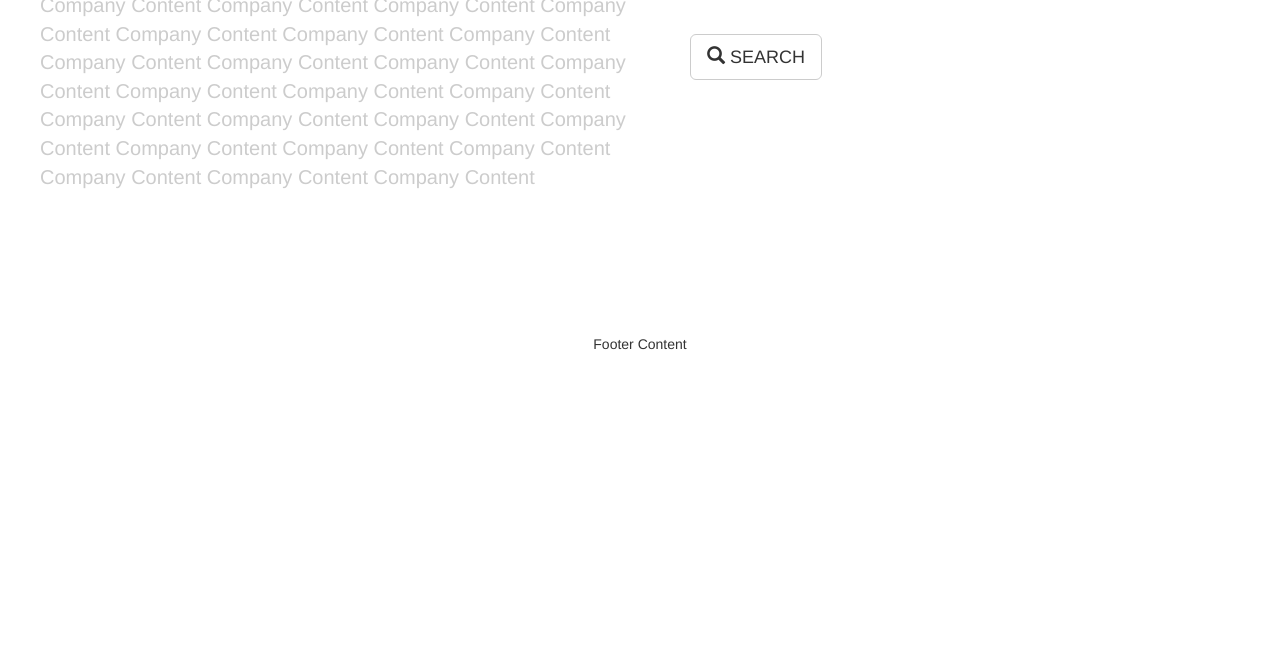
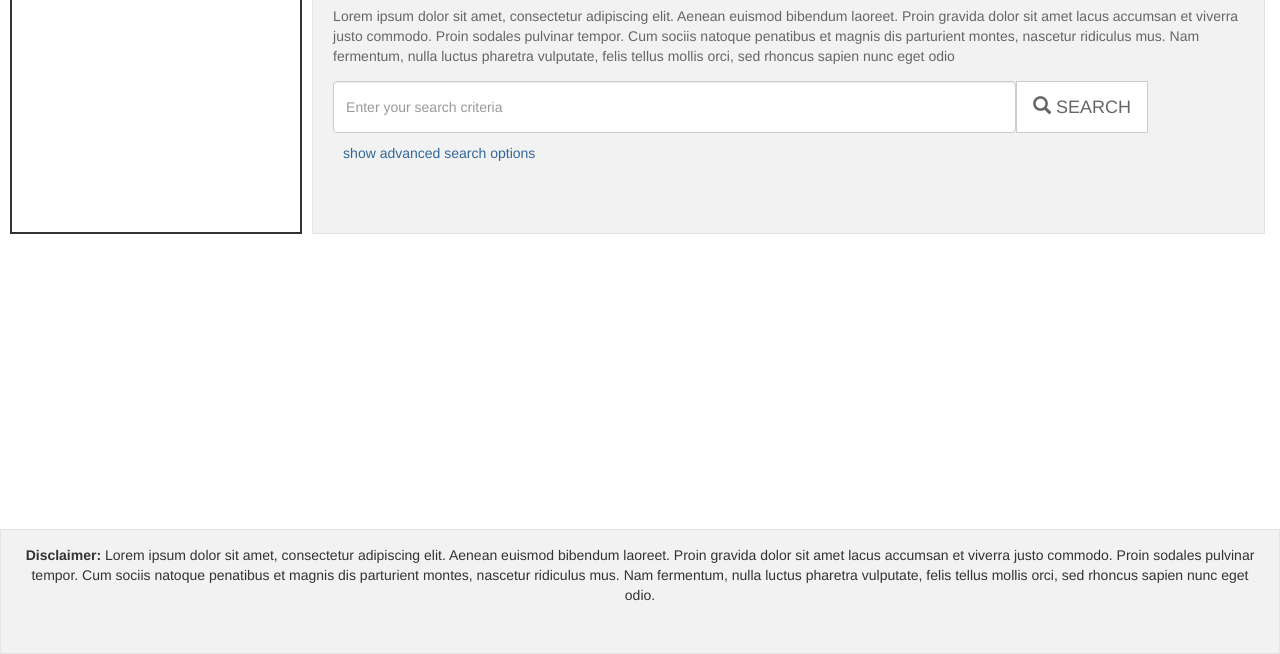
Before and after one commit to enterprise-people/jsangularsearch, a website: page app/index.html at #/searchDetails in a window 1280 px wide. Shown: the part 146-800 px from the top of the page. Drawn offline with nearby package versions, Linux system fonts and the light colour scheme; some packages are replaced by stand-ins of ours; files that its build step writes are made by us from their sources.

Commit message:
version2
basic navigation and hide or show advance fields

```diff
--- a/app/index.html
+++ b/app/index.html
@@ -31,9 +31,10 @@
     <div>
       <div ng-view=""></div>
     </div>
+    <div class='clearBoth'>&nbsp;</div>
+    <div class="footer">
+        <span>Disclaimer: </span>Lorem ipsum dolor sit amet, consectetur adipiscing elit. Aenean euismod bibendum laoreet. Proin gravida dolor sit amet lacus accumsan et viverra justo commodo. Proin sodales pulvinar tempor. Cum sociis natoque penatibus et magnis dis parturient montes, nascetur ridiculus mus. Nam fermentum, nulla luctus pharetra vulputate, felis tellus mollis orci, sed rhoncus sapien nunc eget odio.
 
-    <div class="footer">
-      Footer Content
     </div>
 
 
@@ -52,7 +53,7 @@
     <!-- bower:js -->
     <script src="bower_components/jquery/dist/jquery.js"></script>
     <script src="bower_components/angular/angular.js"></script>
-    <script src="bower_components/bootstrap/dist/js/bootstrap.js"></script>
+    <script src="bower_components/bootstrap-sass-official/assets/javascripts/bootstrap.js"></script>
     <script src="bower_components/angular-animate/angular-animate.js"></script>
     <script src="bower_components/angular-cookies/angular-cookies.js"></script>
     <script src="bower_components/angular-resource/angular-resource.js"></script>
--- a/app/scripts/controllers/main.js
+++ b/app/scripts/controllers/main.js
@@ -8,9 +8,13 @@
  * Controller of the appApp
  */
 angular.module('appApp')
-  .controller('MainCtrl', function ($scope, $location) {
-    $scope.showSearchDetailsPage = function() {
-    	console.log($location);
+  .controller('MainCtrl', function ($scope, $location, $rootScope) {
+  	$rootScope.showAdvSearch = false;
+    $scope.showSearchDetailsPage = function(showAdvSearch) {
+    	$rootScope.searchText = $scope.searchText;
     	$location.url("/searchDetails");
+    	if (showAdvSearch) {
+    		$rootScope.showAdvSearch = true;
+    	}
     }
   });
--- a/app/scripts/controllers/searchCntrl.js
+++ b/app/scripts/controllers/searchCntrl.js
@@ -2,16 +2,16 @@
 
 /**
  * @ngdoc function
- * @name appApp.controller:AboutCtrl
+ * @name appApp.controller:searchCntrl
  * @description
- * # AboutCtrl
+ * # searchCntrl
  * Controller of the appApp
  */
 angular.module('appApp')
-  .controller('searchCntrl', function ($scope) {
-    $scope.awesomeThings = [
-      'HTML5 Boilerplate',
-      'AngularJS',
-      'Karma'
-    ];
+  .controller('searchCntrl', function ($scope, $rootScope) {
+     if ($rootScope.showAdvSearch) { // Show advanced search open on load.
+          $scope.isAdvSearchBlockOpen = true;
+     } else {
+          $scope.isAdvSearchBlockOpen = false;
+     }
   });
--- a/app/styles/main.css
+++ b/app/styles/main.css
@@ -19,31 +19,24 @@ body {
 }
 
 .pageText {
-	height: 400px;
-	width: 600px;
-	float: left;
-	margin-right: 50px;
-	margin-left: 30px;
+
 }
 
 .footer {
 	clear: both;
 	text-align: center;
+	width: 100%;
+	background: #f2f2f2;
+	border: 1px solid #e4e4e4;
+	height: 125px;
+	padding: 15px;
+	bottom: 0;
+    left: 0;
+    position: absolute;
 }
 
-.searchButton {
-	float: left;
-	margin-top: 100px;
-}
-
-.pageTitle {
-	font-size: 40px;
+.footer span{
 	font-weight: bold;
-}
-
-.pageContentText {
-	font-size: 20px;
-	color: #ccc;
 }
 
 .contactUs {
@@ -59,3 +52,70 @@ body {
 	float: left;
 	padding-left: 15px;
 }
+
+.leftContent,
+.rightContent {
+	float: left;
+	height: 300px
+}
+
+
+.leftContent {
+	width: 23%;
+	margin-right: 10px;
+	border: 2px solid;
+}
+
+.rightContent {
+	width: 75%;
+	border: 1px solid #e4e4e4;
+	background: #f2f2f2;
+	padding: 20px;
+	color: #666;
+}
+
+.searchTitle {
+	font-size: 25px;
+	font-weight: bold;
+	font-family: Trebuchet MS;
+}
+
+.searchContentText {
+	padding: 15px 0;
+}
+.searchTextBox input[type='text'] {
+	width: 75%;
+	height: 52px;
+	float: left;
+}
+
+.searchButton {
+	height: 52px;
+	color: #666 !important;
+	border-radius: 0 !important;
+}
+
+.advancedSearchLink {
+	margin-top: 10px;
+	cursor: pointer;
+}
+
+.advancedSearchLink .link{
+	margin-left: 10px;
+	color: #336699;
+	text-decoration-color: #336699;
+}
+
+.advancedSearchLink {
+	text-decoration: none;
+}
+
+.advancedSearchLink:hover {
+	text-decoration: underline;
+	text-decoration-color: #336699;
+}
+
+.searchDetailsPage{
+	margin-top: 20px;
+	padding: 20px;
+}
--- a/app/views/main.html
+++ b/app/views/main.html
@@ -1,16 +1,26 @@
 <div class="pageContent">
   <div class="pageText">
-    <div class="pageTitle">
-      Page Title
+    <div class="leftContent">
     </div>
-    <div class="pageContentText">
-      Company Content Company Content Company Content Company Content Company Content Company Content Company Content Company Content Company Content Company Content Company Content Company Content
-      Company Content Company Content Company Content Company Content Company Content Company Content Company Content Company Content Company Content Company Content Company Content Company Content
+    <div class="rightContent">
+      <div class="searchTitle">
+        Search
+      </div>
+      <div class="searchContentText">
+        Lorem ipsum dolor sit amet, consectetur adipiscing elit. Aenean euismod bibendum laoreet. Proin gravida dolor sit amet lacus accumsan et viverra justo commodo. Proin sodales pulvinar tempor. Cum sociis natoque penatibus et magnis dis parturient montes, nascetur ridiculus mus. Nam fermentum, nulla luctus pharetra vulputate, felis tellus mollis orci, sed rhoncus sapien nunc eget odio
+      </div>
+      <div class="searchTextBox">
+        <input type="text" placeholder="Enter your search criteria" class="form-control" ng-model="searchText">
+        <button type="button" class="btn btn-default btn-lg searchButton" ng-click="showSearchDetailsPage()">
+          <span class="glyphicon glyphicon-search"></span> SEARCH
+        </button>
+      </div>
+      <div class="clearBoth advancedSearchLink">
+        <div class="link" href="#" ng-click="showSearchDetailsPage(true)">show advanced search options</div>
+      </div>
     </div>
   </div>
-  <div class="searchButton">
-    <button type="button" class="btn btn-default btn-lg" ng-click="showSearchDetailsPage();">
-          <span class="glyphicon glyphicon-search"></span> SEARCH
-    </button>
+  <div class="searchButton" style="display:none;">
+
   </div>
 </div>
```
Also changed, not shown: app/views/searchDetails.html (+21 -1 lines).
